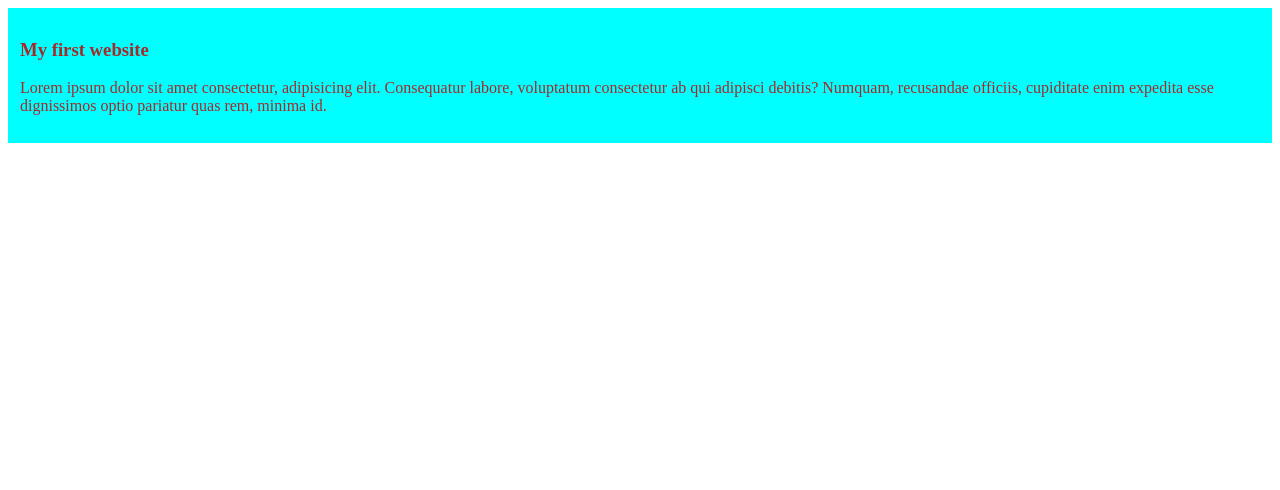
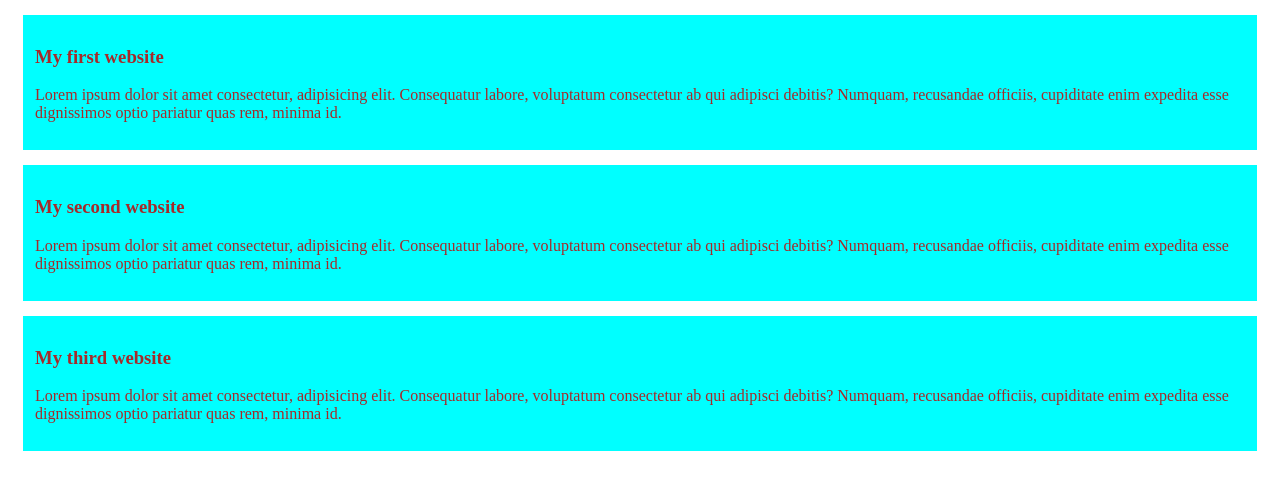
Before and after one commit to Ismajahan/my-first-gitHub-repo, a plain HTML site: page index.html in a window 1280 px wide. Drawn offline with Linux system fonts and the light colour scheme.

Commit message:
added the second blog

```diff
--- a/index.html
+++ b/index.html
@@ -7,8 +7,16 @@
     <link rel="stylesheet" href="styles/blogs.css">
 </head>
 <body>
-    <div class="first">
+    <div>
         <h3>My first website</h3>
+        <p>Lorem ipsum dolor sit amet consectetur, adipisicing elit. Consequatur labore, voluptatum consectetur ab qui adipisci debitis? Numquam, recusandae officiis, cupiditate enim expedita esse dignissimos optio pariatur quas rem, minima id.</p>
+    </div>
+    <div>
+        <h3>My second website</h3>
+        <p>Lorem ipsum dolor sit amet consectetur, adipisicing elit. Consequatur labore, voluptatum consectetur ab qui adipisci debitis? Numquam, recusandae officiis, cupiditate enim expedita esse dignissimos optio pariatur quas rem, minima id.</p>
+    </div>
+    <div>
+        <h3>My third website</h3>
         <p>Lorem ipsum dolor sit amet consectetur, adipisicing elit. Consequatur labore, voluptatum consectetur ab qui adipisci debitis? Numquam, recusandae officiis, cupiditate enim expedita esse dignissimos optio pariatur quas rem, minima id.</p>
     </div>
 
--- a/styles/blogs.css
+++ b/styles/blogs.css
@@ -1,5 +1,6 @@
-.first{
+div{
     padding: 12px;
     color: brown;
     background-color: aqua;
+    margin: 15px;
 }
```
